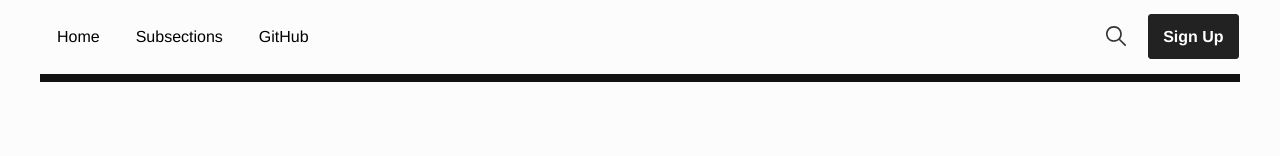
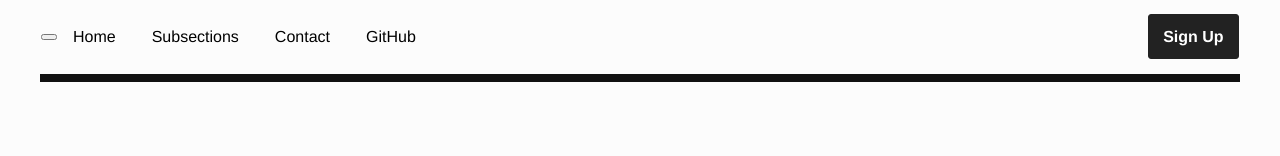
Before and after one commit to tannerdolby/cipher-news, a React (Create React App) app in the folder client/: page / in a window 1280 px wide. Shown: the top 156 px of the page. Built offline with nearby package versions, Linux system fonts and the light colour scheme; no server answers.

Commit message:
Add class style component for dropdown hamburger menu

```diff
--- a/client/src/App.js
+++ b/client/src/App.js
@@ -13,37 +13,86 @@ import { SectionNames, NewsList, FooterSectionNames } from './News';
 //   )
 // }
 
-const SearchIcon = () => {
-  return (
-    <svg version="1.1" id="search-icon" xmlns="http://www.w3.org/2000/svg" x="20" y="20"
-      viewBox="0 0 512.005 512.005" xmlSpace="preserve">
-    <g>
-      <g>
-        <path d="M505.749,475.587l-145.6-145.6c28.203-34.837,45.184-79.104,45.184-127.317c0-111.744-90.923-202.667-202.667-202.667
-          S0,90.925,0,202.669s90.923,202.667,202.667,202.667c48.213,0,92.48-16.981,127.317-45.184l145.6,145.6
-          c4.16,4.16,9.621,6.251,15.083,6.251s10.923-2.091,15.083-6.251C514.091,497.411,514.091,483.928,505.749,475.587z
-          M202.667,362.669c-88.235,0-160-71.765-160-160s71.765-160,160-160s160,71.765,160,160S290.901,362.669,202.667,362.669z"/>
-      </g>
-    </g>
-    </svg>
-  )
+// const SearchIcon = () => {
+//   return (
+//     <svg version="1.1" id="search-icon" xmlns="http://www.w3.org/2000/svg" x="20" y="20"
+//       viewBox="0 0 512.005 512.005" xmlSpace="preserve">
+//     <g>
+//       <g>
+//         <path d="M505.749,475.587l-145.6-145.6c28.203-34.837,45.184-79.104,45.184-127.317c0-111.744-90.923-202.667-202.667-202.667
+//           S0,90.925,0,202.669s90.923,202.667,202.667,202.667c48.213,0,92.48-16.981,127.317-45.184l145.6,145.6
+//           c4.16,4.16,9.621,6.251,15.083,6.251s10.923-2.091,15.083-6.251C514.091,497.411,514.091,483.928,505.749,475.587z
+//           M202.667,362.669c-88.235,0-160-71.765-160-160s71.765-160,160-160s160,71.765,160,160S290.901,362.669,202.667,362.669z"/>
+//       </g>
+//     </g>
+//     </svg>
+//   )
+// }
+
+class NavBar extends React.Component {
+  constructor(props) {
+    super(props);
+    this.state = {
+      isToggled: false,
+      isLinkClicked: false,
+      isViewportSmall: false,
+      isViewportLarge: false
+    }
+    this.toggleNav = this.toggleNav.bind(this);
+    this.handleLinkClick = this.handleLinkClick.bind(this);
+    this.checkViewportWidth = this.checkViewportWidth.bind(this);
   }
 
-const NavBar = (props) => {
+  toggleNav() {
+    if (this.state.isLinkClicked && !this.state.isToggled) {
+      document.querySelector(".nav-links").classList.remove("hidden");
+      document.querySelector(".nav-links").classList.toggle("show");
+    } else {
+      this.setState(prevState => ({
+        isToggled: !prevState.isToggled
+      }));
+    }
+    this.checkViewportWidth();
+  }
+
+  handleLinkClick() {
+    this.setState(prevState => ({
+        isLinkClicked: !prevState.isLinkClicked,
+        isToggled: !prevState.isToggled
+    }));
+  }
+
+  checkViewportWidth() {
+    let currWidth = window.innerWidth;
+    if (currWidth < 600) {
+      this.setState(prevState => ({
+        isViewportSmall: !prevState.isViewportSmall
+      }));
+    } else {
+      this.setState(prevState => ({
+        isViewportLarge: !prevState.isViewportLarge
+      }));
+    }
+  }
+
+  render() {
     return (
       <nav className="main-nav" id="main-navigation">
-      <ul>
-        <li key="home"><a href="/">Home</a></li>
-        <li key="subections"><a href="#subsections">Subsections</a></li>
+        <button className="hamburger-menu" onClick={this.toggleNav}>
+          <span className="line"></span>
+          <span className="line"></span>
+          <span className="line"></span>
+        </button>
+        <ul className={`nav-links ${this.state.isToggled && this.state.isViewportSmall ? 'show' : 'hidden'}`}>
+          <li key="home"><a onClick={this.state.isToggled ? this.handleLinkClick : this.checkViewportWidth} href="/">Home</a></li>
+          <li key="subections"><a onClick={this.state.isToggled ? this.handleLinkClick : this.checkViewportWidth} href="#subsections">Subsections</a></li>
+          <li key="contact"><a onClick={this.state.isToggled ? this.handleLinkClick : this.checkViewportWidth} href="#contact-info">Contact</a></li>
           <li key="code"><a href="https://github.com/tannerdolby/cipher-news">GitHub</a></li>
         </ul>
-      <div className="nav-right">
-        <SearchIcon />
-        {/* <input className="top-nav-search" type="text" name="search" placeholder="Search..." /> */}
-      </div>
         <a href="#main-subscribe" className="nav-signup">Sign Up</a>
       </nav>
     )
+  }
 }
 
 const Hero = () => {
@@ -53,15 +102,6 @@ const Hero = () => {
     </header>
   )
 }
-
-// const Time = () => {
-//   return (
-//     <div className="time">
-//       <span>&#128337;</span>
-//       <Clock />
-//     </div>
-//   )
-// }
 
 const SocialLinks = () => {
   const twitterIcon = <svg version="1.1" xmlns="http://www.w3.org/2000/svg" x="18px" y="18px"
@@ -127,7 +167,7 @@ const Footer = () => {
   return (
     <footer>
       <div className="footer-row">
-        <div className="footer-about">
+        <div className="footer-about" id="contact-info">
           <div className="footer-logo">
             <div>
               CNG
```
Lines whose indentation alone changed are shown as unchanged.
